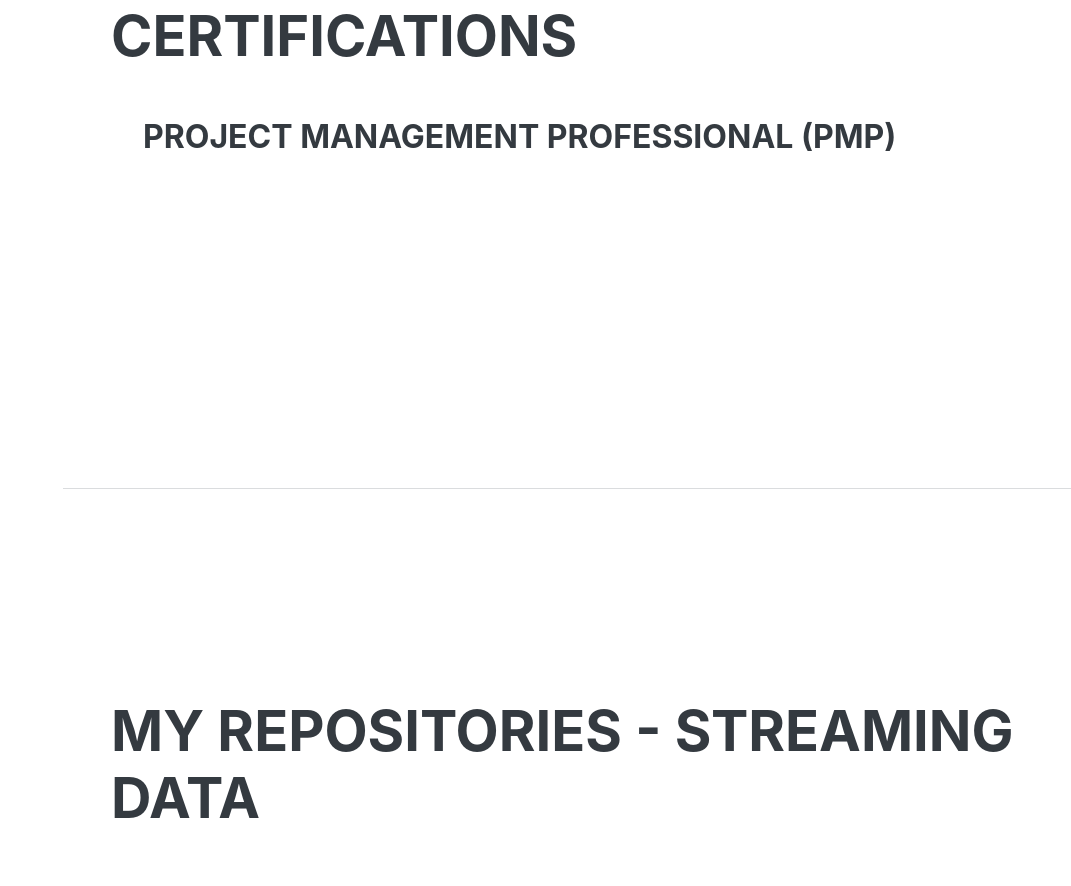
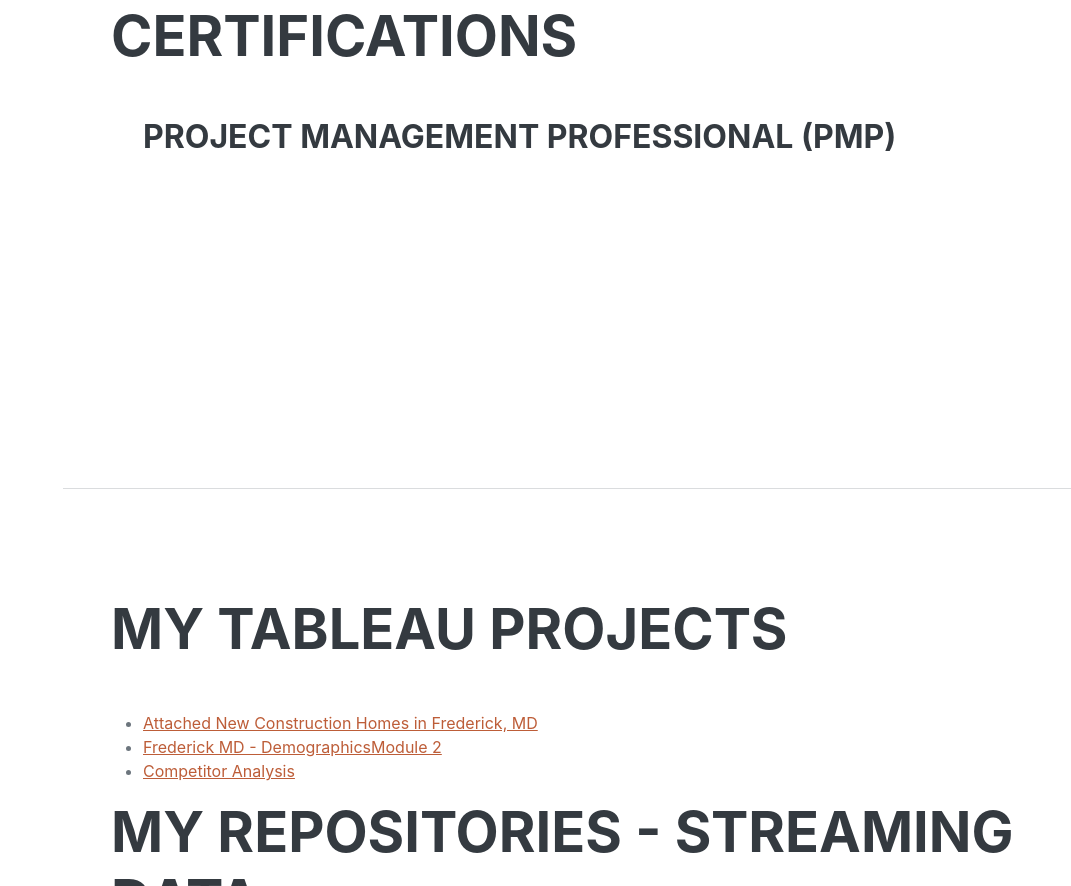
Before and after one commit to sshres10/sshres10.github.io, a plain HTML site: page index.html in a window 1280 px wide. Shown: the part 1914-2800 px from the top of the page, without its empty margins (209-1280 px from the left). Drawn offline with Linux system fonts and the light colour scheme; a web font is replaced by a local one.

Commit message:
Update index.html

```diff
--- a/index.html
+++ b/index.html
@@ -28,7 +28,7 @@
                     <li class="nav-item"><a class="nav-link js-scroll-trigger" href="#education">Education</a></li>
                     <li class="nav-item"><a class="nav-link js-scroll-trigger" href="#certifications">Certifications</a></li>
                     <li class="nav-item"><a class="nav-link js-scroll-trigger" href="#skills">Skills</a></li>
-                    <li class="nav-item"><a class="nav-link js-scroll-trigger" href="#repositories">Repositories</a></li>
+                    <li class="nav-item"><a class="nav-link js-scroll-trigger" href="#repositories">Projects</a></li>
                 </ul>
             </div>
         </nav>
@@ -102,6 +102,12 @@
             <!-- Repositories -->
             <section class="resume-section" id="repositories">
                 <div class="resume-section-content">
+                    <h2 class="mb-5">My Tableau Projects</h2>
+                    <ul>
+                        <li><a href="https://public.tableau.com/app/profile/sushanta.shrestha8406/viz/AttachedNewConstructioninFrederickMD/Sheet1" target="_blank">Attached New Construction Homes in Frederick, MD</a></li>
+                        <li><a href="https://public.tableau.com/app/profile/sushanta.shrestha8406/viz/FrederickMD-Demographics/Sheet2" target="_blank">Frederick MD - DemographicsModule 2</a></li>
+                        <li><a href="https://public.tableau.com/app/profile/sushanta.shrestha8406/viz/CompetitorAnalysis_17086472388720/Dashboard1" target="_blank">Competitor Analysis</a></li>
+                    </ul>
                     <h2 class="mb-5">My Repositories - Streaming Data</h2>
                     <ul>
                         <li><a href="https://github.com/sshres10/buzzline-01-case" target="_blank">Module 1</a></li>
```
